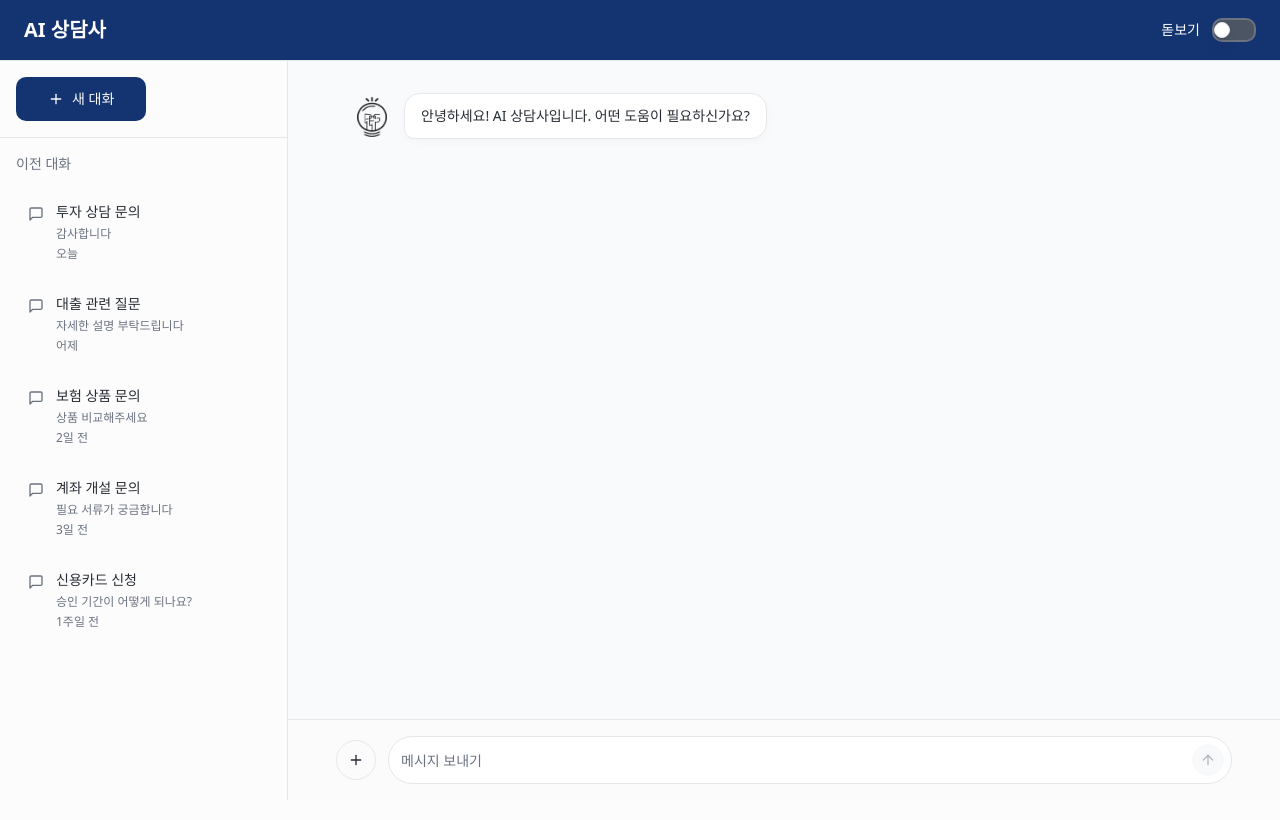
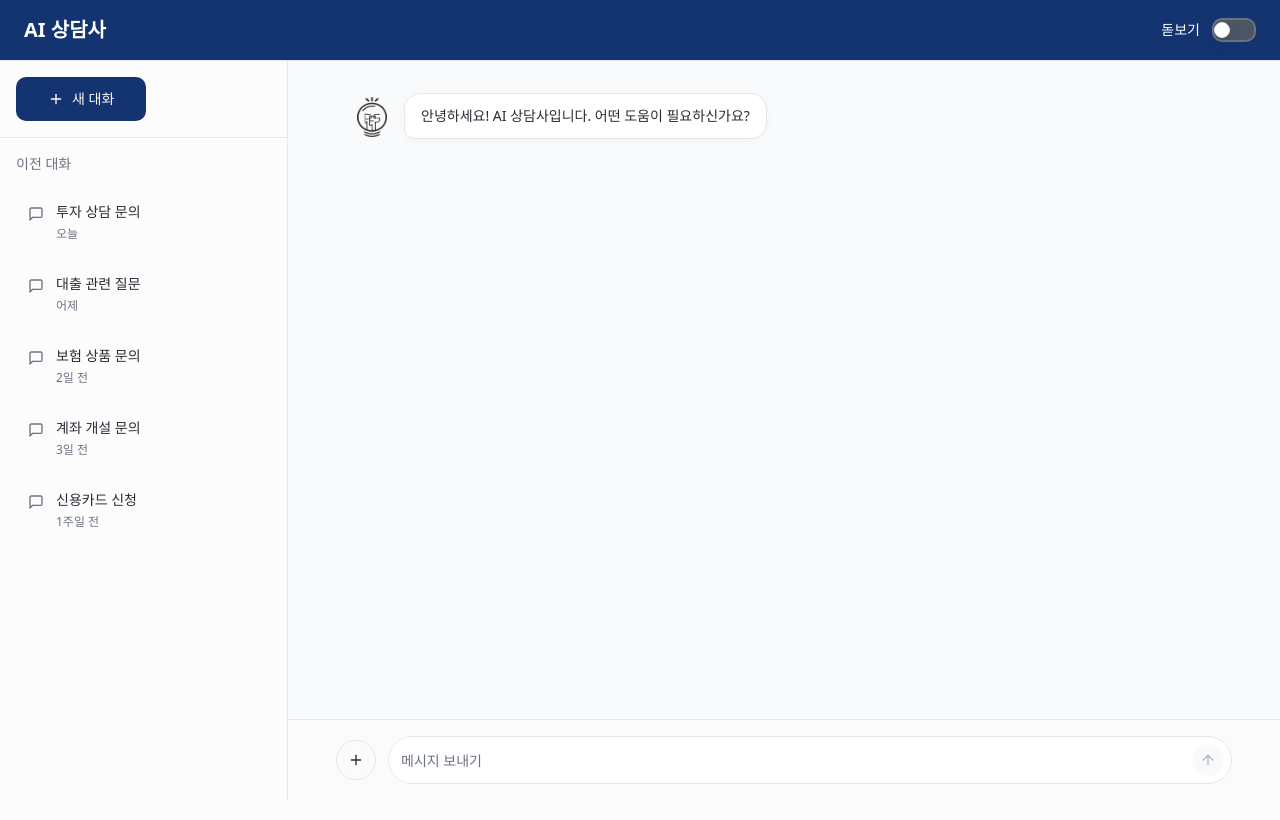
Before and after one commit to demodev-works/ai-counselor-chat, a React (Vite) app: page / in a window 1280 px wide. Built offline with nearby package versions, Linux system fonts and the light colour scheme.

Commit message:
Hide chat content in list
Hide the last message and timestamp in the chat list to only show the conversation title.

```diff
--- a/src/components/ChatSidebar.tsx
+++ b/src/components/ChatSidebar.tsx
@@ -52,12 +52,6 @@ export const ChatSidebar = ({ isLargeText = false }: ChatSidebarProps) => {
                       {conversation.title}
                     </h4>
                     <p className={cn(
-                      "text-muted-foreground truncate mt-1",
-                      isLargeText ? "text-sm" : "text-xs"
-                    )}>
-                      {conversation.lastMessage}
-                    </p>
-                    <p className={cn(
                       "text-muted-foreground mt-1",
                       isLargeText ? "text-sm" : "text-xs"
                     )}>
```
